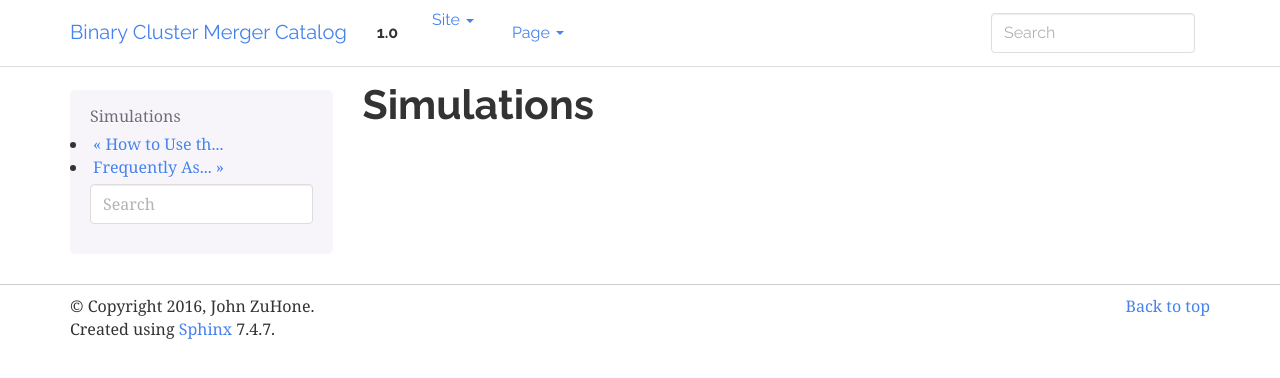
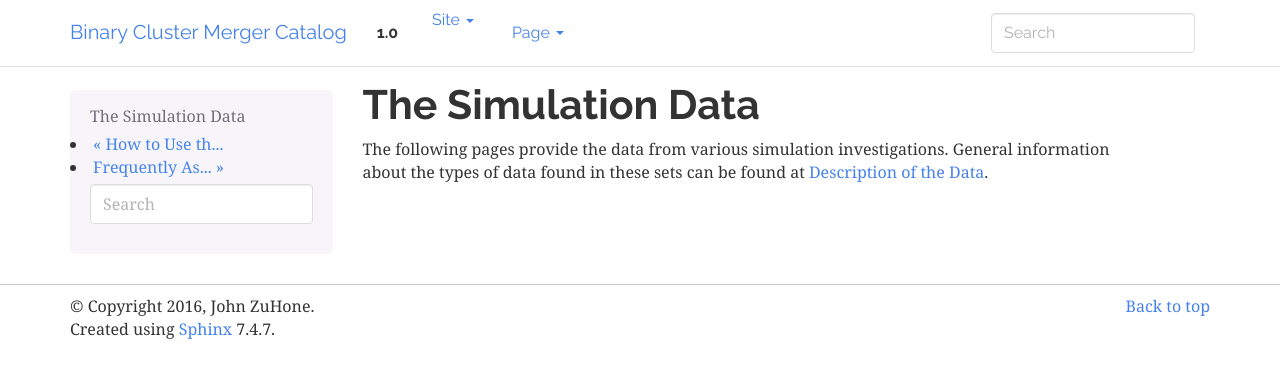
Before and after one commit to jzuhone/cluster_merger_catalog, a Sphinx documentation site: the page built from source/simulations.rst, in a window 1280 px wide. Shown: the top 378 px of the page. Built offline with Sphinx 7.4.7, drawn with Linux system fonts in a browser that asks for light colours; pages that are not in the unit, such as notebooks, are missing from menus.

Commit message:
Edit simulations page

```diff
--- a/source/simulations.rst
+++ b/source/simulations.rst
@@ -1,7 +1,10 @@
 .. _simulations:
 
-Simulations
-===========
+The Simulation Data
+===================
+
+The following pages provide the data from various simulation investigations. General information
+about the types of data found in these sets can be found at :ref:`description`.
 
 .. toctree::
     :maxdepth: 1
```
